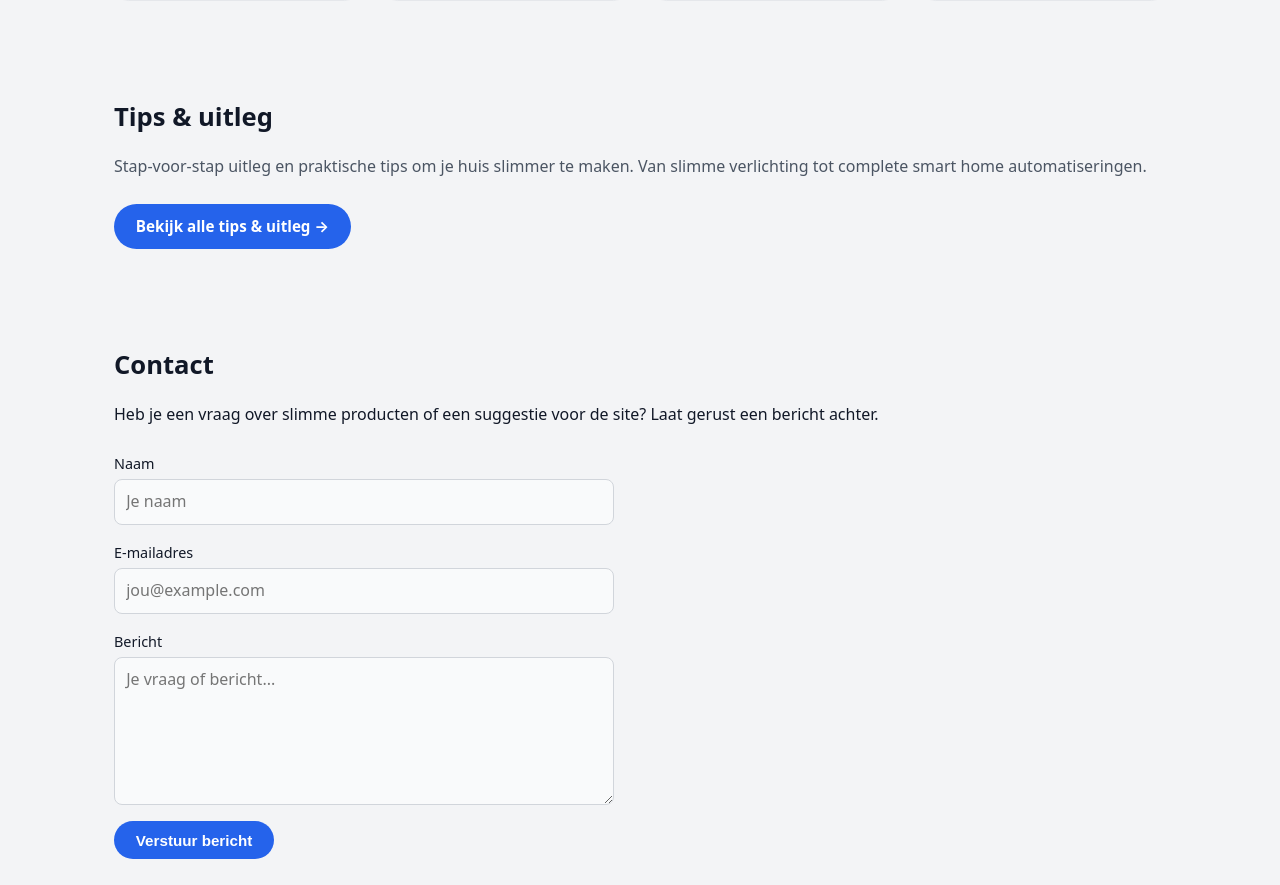
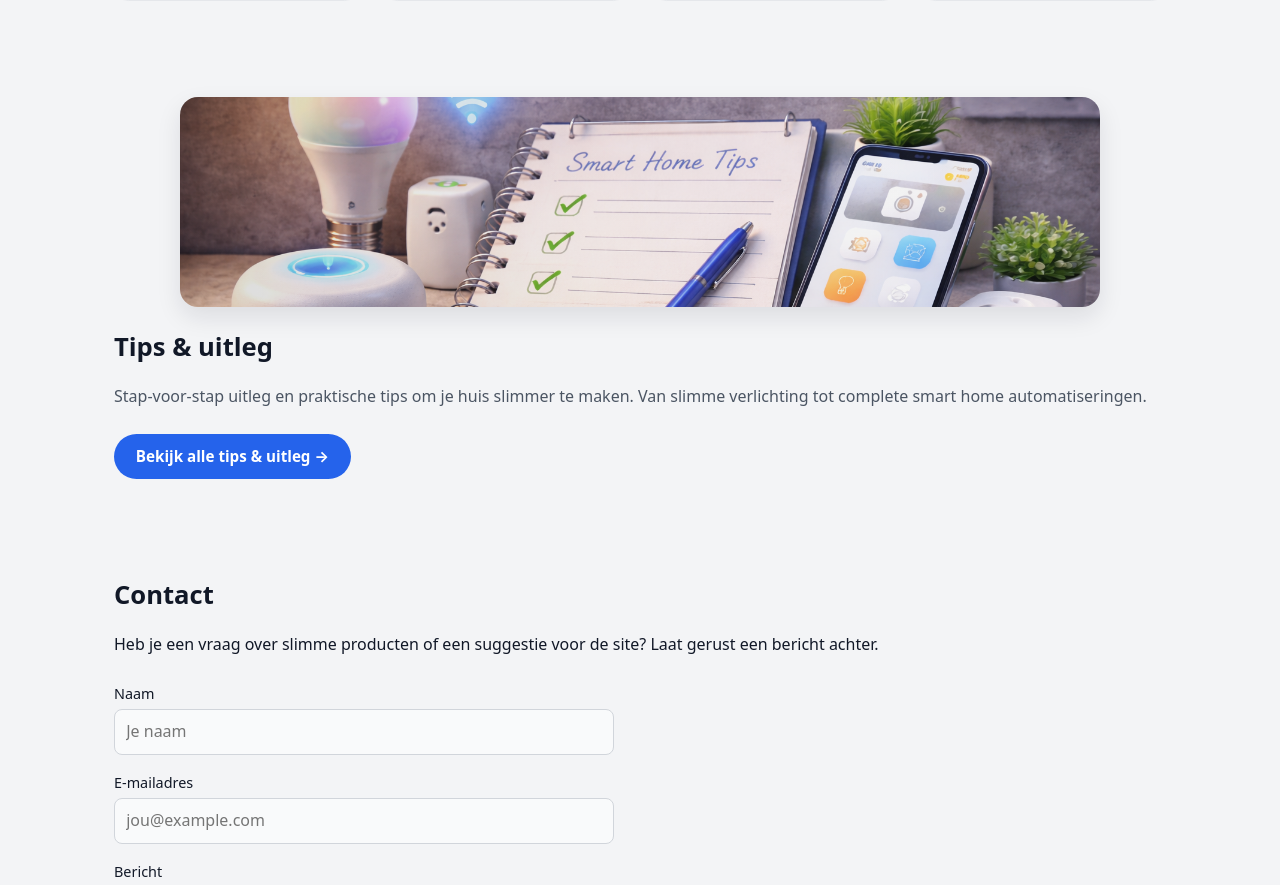
Before and after one commit to hafidgrad/SlimHuisWonen, a Next.js app: page / in a window 1280 px wide. Shown: the part 2353-3238 px from the top of the page. Built offline with nearby package versions, Linux system fonts and the light colour scheme.

Commit message:
app/globals.css

```diff
--- a/app/page.jsx
+++ b/app/page.jsx
@@ -2,7 +2,6 @@ import Header from "@/components/Header";
 import TopAanraders from "@/components/TopAanraders";
 import About from "@/components/About";
 import Categories from "@/components/Categories";
-import Products from "@/components/Products";
 import Contact from "@/components/Contact";
 import Footer from "@/components/Footer";
 import Link from "next/link";
@@ -64,9 +63,20 @@ export default function HomePage() {
         <About />
         <Categories />
 
-        {/* ✅ Tips & uitleg – centrale CTA */}
+        {/* ✅ Tips & uitleg – banner + CTA */}
         <section className="section">
           <div className="container">
+            {/* ✅ Clickable banner in zelfde stijl/maat als categorie-banner */}
+            <Link href="/tips" className="banner-center tips-banner-link">
+              <div className="categorie-banner tips-banner">
+                <img
+                  src="/images/banner_tips_uitleg.png"
+                  alt="Tips & uitleg"
+                  className="banner-img"
+                />
+              </div>
+            </Link>
+
             <h2>Tips & uitleg</h2>
 
             <p className="section-intro">
```
Also changed, not shown: public/images/banner_tips_uitleg.png (added).
